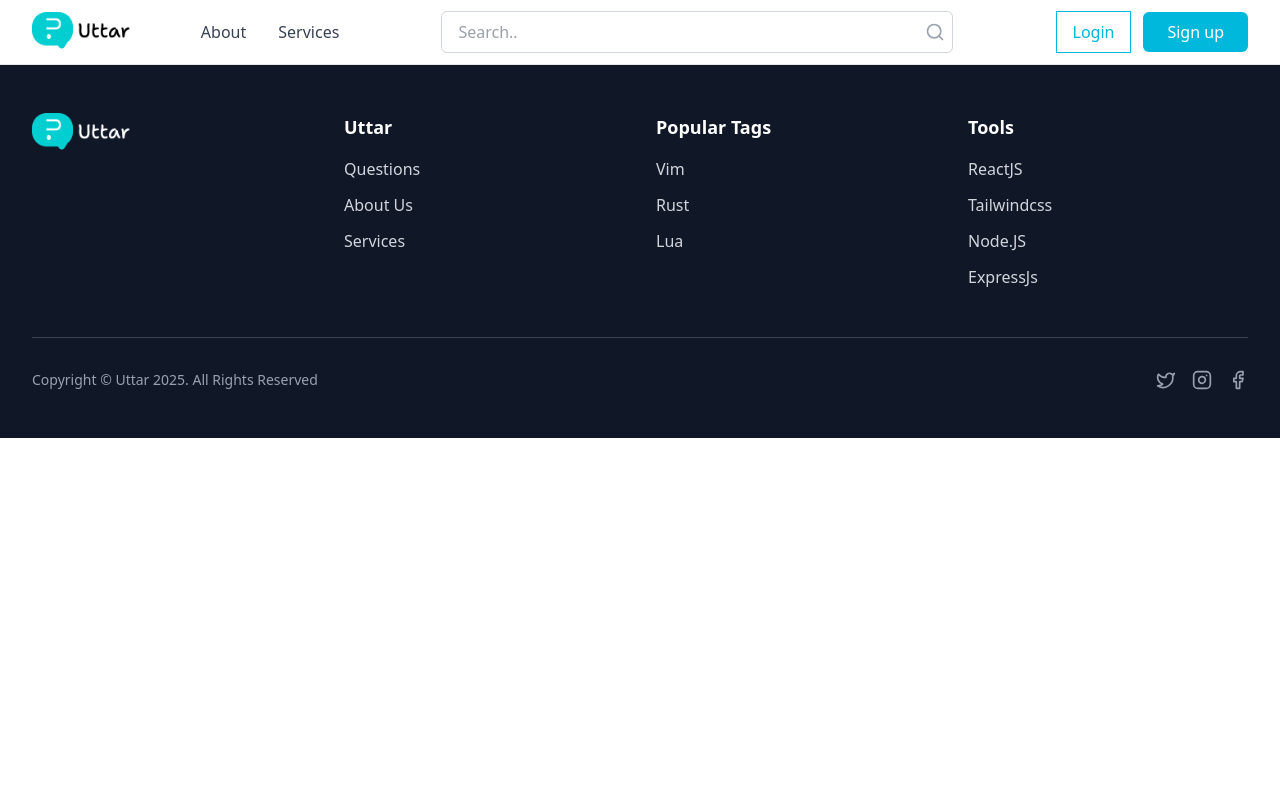
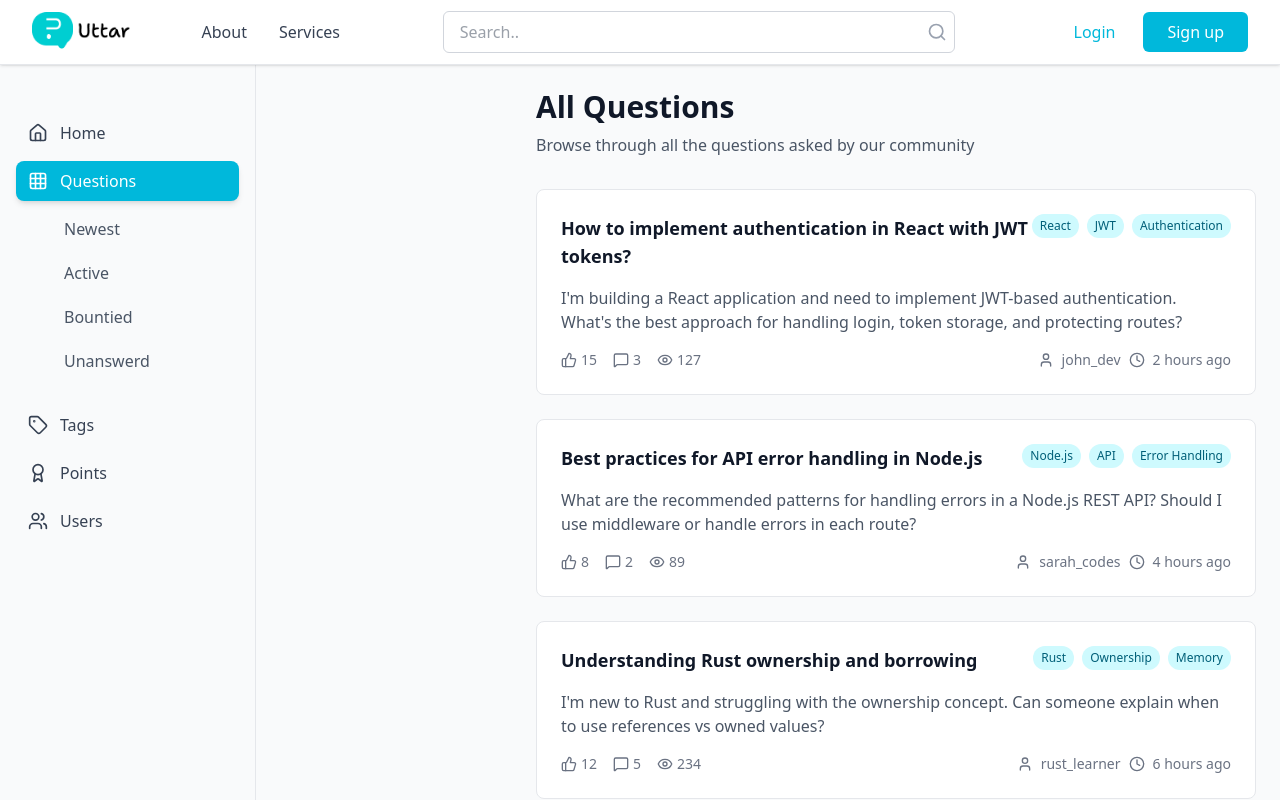
Before and after one commit to SarunMr/Uttar, a React (Vite) app in the folder frontend/: page / in a window 1280 px wide. Shown: the top 800 px of the page. Built offline with nearby package versions, Linux system fonts and the light colour scheme.

Commit message:
Sidebar Done

```diff
--- a/frontend/src/components/Header.jsx
+++ b/frontend/src/components/Header.jsx
@@ -4,13 +4,13 @@ import LogoBlackText from "./../assets/logo/LogoBlackText.png"
 
 export default function UttarHeader() {
   return (
-    <header className="bg-white shadow-sm border-b border-gray-200">
+<header className="bg-white shadow-sm border-b border-gray-200 sticky top-0 z-30">
       <div className="max-w-7xl mx-auto px-4 sm:px-6 lg:px-8">
         <div className="flex items-center justify-between h-16">
           {/* Logo and Brand */}
- <div className="flex items-center">
+          <div className="flex items-center space-x-2">
           <img src={LogoBlackText} alt="Mentaro Logo" className="h-10" />
-        </div>
+          </div>
 
           {/* Navigation */}
           <nav className="hidden md:flex items-center space-x-8">
@@ -38,9 +38,9 @@ export default function UttarHeader() {
 
           {/* Auth Buttons */}
           <div className="flex items-center space-x-3">
-<button className="px-4 py-2 text-cyan-500 hover:text-cyan-600 border border-cyan-500 hover:border-cyan-600 font-medium transition-colors">
-  Login
-</button>
+            <button className="px-4 py-2 text-cyan-500 hover:text-cyan-600 font-medium transition-colors">
+              Login
+            </button>
             <button className="px-6 py-2 bg-cyan-500 hover:bg-cyan-600 text-white font-medium rounded-md transition-colors">
               Sign up
             </button>
--- /dev/null
+++ b/frontend/src/components/Question.jsx
@@ -0,0 +1,45 @@
+import { MessageSquare, ThumbsUp, Eye, Clock, User } from 'lucide-react';
+export default function QuestionCard({ question }) {
+  return (
+    <div className="bg-white rounded-lg border border-gray-200 p-6 hover:shadow-md transition-shadow">
+      <div className="flex justify-between items-start mb-4">
+        <h3 className="text-lg font-semibold text-gray-900 hover:text-cyan-600 cursor-pointer">
+          {question.title}
+        </h3>
+        <div className="flex space-x-2">
+          {question.tags.map((tag, index) => (
+            <span key={index} className="px-2 py-1 bg-cyan-100 text-cyan-800 text-xs rounded-full">
+              {tag}
+            </span>
+          ))}
+        </div>
+      </div>
+
+      <p className="text-gray-600 mb-4 line-clamp-3">{question.excerpt}</p>
+
+      <div className="flex items-center justify-between">
+        <div className="flex items-center space-x-4 text-sm text-gray-500">
+          <div className="flex items-center space-x-1">
+            <ThumbsUp size={16} />
+            <span>{question.votes}</span>
+          </div>
+          <div className="flex items-center space-x-1">
+            <MessageSquare size={16} />
+            <span>{question.answers}</span>
+          </div>
+          <div className="flex items-center space-x-1">
+            <Eye size={16} />
+            <span>{question.views}</span>
+          </div>
+        </div>
+
+        <div className="flex items-center space-x-2 text-sm text-gray-500">
+          <User size={16} />
+          <span>{question.author}</span>
+          <Clock size={16} />
+          <span>{question.time}</span>
+        </div>
+      </div>
+    </div>
+  );
+}
--- /dev/null
+++ b/frontend/src/components/Sidebar.jsx
@@ -0,0 +1,90 @@
+import React from 'react';
+import { Home, Grid3x3, Tag, Award, Users } from 'lucide-react';
+
+export default function UttarSidebar() {
+  return (
+<div className="w-64 bg-gray-50 border-r border-gray-200 pt-6 min-h-screen sticky top-16 self-start">
+      <nav className="px-4 py-6">
+        {/* Home */}
+        <div className="mb-2">
+          <a
+            href="#"
+            className="flex items-center space-x-3 px-3 py-2 rounded-lg text-gray-700 hover:text-cyan-600 hover:bg-cyan-50 active:bg-cyan-100 transition-all duration-200 transform hover:scale-105"
+          >
+            <Home size={20} />
+            <span className="font-medium">Home</span>
+          </a>
+        </div>
+
+        {/* Questions Section */}
+        <div className="mb-6">
+          <div className="flex items-center space-x-3 px-3 py-2 rounded-lg text-white bg-cyan-500 shadow-md">
+            <Grid3x3 size={20} />
+            <span className="font-medium">Questions</span>
+          </div>
+
+          {/* Questions Subsections */}
+          <div className="ml-9 mt-2 space-y-1">
+            <a
+              href="#"
+              className="block px-3 py-2 text-gray-600 hover:text-cyan-600 hover:bg-cyan-50 active:bg-cyan-100 rounded-md transition-all duration-200 transform hover:translate-x-1"
+            >
+              Newest
+            </a>
+            <a
+              href="#"
+              className="block px-3 py-2 text-gray-600 hover:text-cyan-600 hover:bg-cyan-50 active:bg-cyan-100 rounded-md transition-all duration-200 transform hover:translate-x-1"
+            >
+              Active
+            </a>
+            <a
+              href="#"
+              className="block px-3 py-2 text-gray-600 hover:text-cyan-600 hover:bg-cyan-50 active:bg-cyan-100 rounded-md transition-all duration-200 transform hover:translate-x-1"
+            >
+              Bountied
+            </a>
+            <a
+              href="#"
+              className="block px-3 py-2 text-gray-600 hover:text-cyan-600 hover:bg-cyan-50 active:bg-cyan-100 rounded-md transition-all duration-200 transform hover:translate-x-1"
+            >
+              Unanswerd
+            </a>
+          </div>
+        </div>
+
+        {/* Tags */}
+        <div className="mb-2">
+          <a
+            href="#"
+            className="flex items-center space-x-3 px-3 py-2 rounded-lg text-gray-700 hover:text-cyan-600 hover:bg-cyan-50 active:bg-cyan-100 transition-all duration-200 transform hover:scale-105"
+          >
+            <Tag size={20} />
+            <span className="font-medium">Tags</span>
+          </a>
+        </div>
+
+        {/* Points */}
+        <div className="mb-2">
+          <a
+            href="#"
+            className="flex items-center space-x-3 px-3 py-2 rounded-lg text-gray-700 hover:text-cyan-600 hover:bg-cyan-50 active:bg-cyan-100 transition-all duration-200 transform hover:scale-105"
+          >
+            <Award size={20} />
+            <span className="font-medium">Points</span>
+          </a>
+        </div>
+
+        {/* Users */}
+        <div className="mb-2">
+          <a
+            href="#"
+            className="flex items-center space-x-3 px-3 py-2 rounded-lg text-gray-700 hover:text-cyan-600 hover:bg-cyan-50 active:bg-cyan-100 transition-all duration-200 transform hover:scale-105"
+          >
+            <Users size={20} />
+            <span className="font-medium">Users</span>
+          </a>
+        </div>
+      </nav>
+    </div>
+  );
+}
--- a/frontend/src/pages/Homepage.jsx
+++ b/frontend/src/pages/Homepage.jsx
@@ -1,9 +1,129 @@
+import QuestionCard from "../components/Question.jsx";
+import UttarSidebar from "../components/Sidebar.jsx";
 import UttarFooter from "./../components/Footer.jsx";
 import UttarHeader from "./../components/Header.jsx";
 export default function Homepage(){
-  return(<>
-    <UttarHeader/>
-    <UttarFooter/>
-    </>
+  const sampleQuestions = [
+    {
+      title: "How to implement authentication in React with JWT tokens?",
+      excerpt: "I'm building a React application and need to implement JWT-based authentication. What's the best approach for handling login, token storage, and protecting routes?",
+      tags: ["React", "JWT", "Authentication"],
+      votes: 15,
+      answers: 3,
+      views: 127,
+      author: "john_dev",
+      time: "2 hours ago"
+    },
+    {
+      title: "Best practices for API error handling in Node.js",
+      excerpt: "What are the recommended patterns for handling errors in a Node.js REST API? Should I use middleware or handle errors in each route?",
+      tags: ["Node.js", "API", "Error Handling"],
+      votes: 8,
+      answers: 2,
+      views: 89,
+      author: "sarah_codes",
+      time: "4 hours ago"
+    },
+    {
+      title: "Understanding Rust ownership and borrowing",
+      excerpt: "I'm new to Rust and struggling with the ownership concept. Can someone explain when to use references vs owned values?",
+      tags: ["Rust", "Ownership", "Memory"],
+      votes: 12,
+      answers: 5,
+      views: 234,
+      author: "rust_learner",
+      time: "6 hours ago"
+    },
+    {
+      title: "Tailwind CSS responsive design patterns",
+      excerpt: "What are some effective patterns for creating responsive layouts with Tailwind CSS? Looking for examples of mobile-first approaches.",
+      tags: ["Tailwind", "CSS", "Responsive"],
+      votes: 6,
+      answers: 1,
+      views: 67,
+      author: "css_ninja",
+      time: "8 hours ago"
+    },
+    {
+      title: "Database indexing strategies for large datasets",
+      excerpt: "My application is dealing with millions of records and queries are becoming slow. What indexing strategies should I consider?",
+      tags: ["Database", "Performance", "Indexing"],
+      votes: 20,
+      answers: 7,
+      views: 345,
+      author: "db_expert",
+      time: "1 day ago"
+    },
+    {
+      title: "Vue.js vs React: Performance comparison 2025",
+      excerpt: "I'm choosing between Vue.js and React for a new project. What are the current performance differences and trade-offs?",
+      tags: ["Vue.js", "React", "Performance"],
+      votes: 18,
+      answers: 4,
+      views: 289,
+      author: "frontend_dev",
+      time: "1 day ago"
+    },
+    {
+      title: "Docker containerization best practices",
+      excerpt: "What are the current best practices for containerizing Node.js applications with Docker? Looking for optimization tips.",
+      tags: ["Docker", "Node.js", "DevOps"],
+      votes: 14,
+      answers: 3,
+      views: 156,
+      author: "devops_guy",
+      time: "2 days ago"
+    },
+    {
+      title: "GraphQL vs REST API design decisions",
+      excerpt: "When should I choose GraphQL over REST for my API? What are the pros and cons of each approach?",
+      tags: ["GraphQL", "REST", "API Design"],
+      votes: 22,
+      answers: 6,
+      views: 412,
+      author: "api_architect",
+      time: "2 days ago"
+    }
+  ];
+
+  return (
+    <div className="min-h-screen bg-gray-50">
+      {/* Header */}
+      <UttarHeader />
+
+      {/* Main Content Area */}
+      <div className="flex">
+        {/* Sidebar */}
+        <UttarSidebar />
+
+        {/* Main Content */}
+        <main className="flex-1 ml-64 p-6">
+          <div className="max-w-4xl mx-auto">
+            {/* Page Header */}
+            <div className="mb-8">
+              <h1 className="text-3xl font-bold text-gray-900 mb-2">All Questions</h1>
+              <p className="text-gray-600">Browse through all the questions asked by our community</p>
+            </div>
+
+            {/* Questions List */}
+            <div className="space-y-6">
+              {sampleQuestions.map((question, index) => (
+                <QuestionCard key={index} question={question} />
+              ))}
+            </div>
+
+            {/* Load More Button */}
+            <div className="text-center mt-8">
+              <button className="px-6 py-3 bg-cyan-500 hover:bg-cyan-600 text-white font-medium rounded-lg transition-colors">
+                Load More Questions
+              </button>
+            </div>
+          </div>
+        </main>
+      </div>
+
+      {/* Footer */}
+      <UttarFooter />
+    </div>
   );
 }
```
